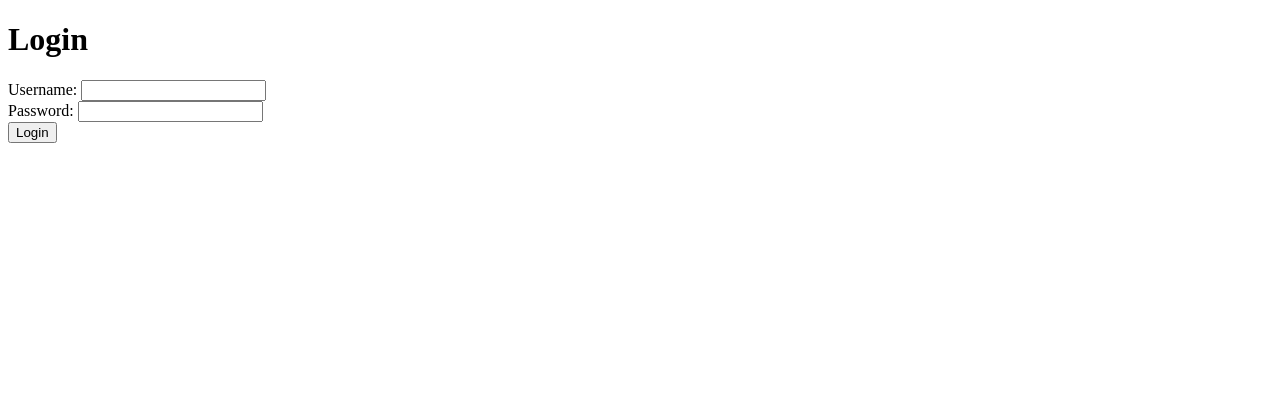
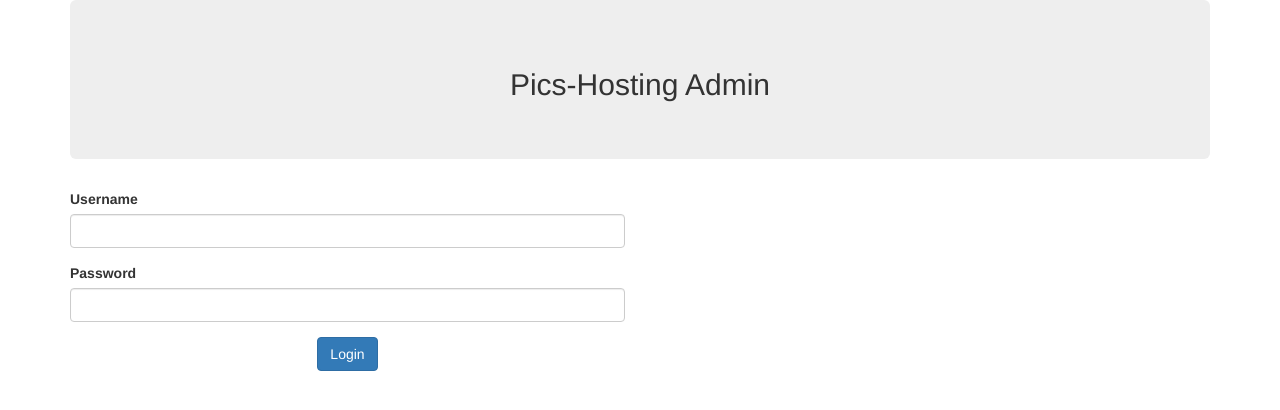
Before and after one commit to lyaguxafrog/pics-hosting, a Flask app: page /login in a window 1280 px wide. Shown: the top 410 px of the page. Run offline with Flask 3, Linux system fonts and the light colour scheme; some libraries are stand-ins or nearby versions.

Commit message:
oto recurt

```diff
--- a/kernel/hosting/__init__.py
+++ b/kernel/hosting/__init__.py
@@ -1,6 +1,8 @@
 # -*- coding: utf-8 -*-
 
 from flask import Flask
+
+from flask_bootstrap import Bootstrap
 
 from flask_sqlalchemy import SQLAlchemy
 from flask_login import LoginManager
@@ -13,6 +15,7 @@ load_dotenv(find_dotenv())
 
 
 app = Flask(__name__)
+bootstrap = Bootstrap(app)
 
 
 app.config['SECRET_KEY'] = os.getenv("SECRET_KEY")
--- a/kernel/hosting/route.py
+++ b/kernel/hosting/route.py
@@ -22,6 +22,7 @@ def login():
 
         if user and user.check_password(password):
             if user.is_2FA:
+                login_user(user)
                 return redirect(url_for('otp_login'))
             login_user(user)
             return redirect(url_for('admin.index'))
@@ -50,12 +51,14 @@ def view_image(id):
         return response
     return "Image not found", 404
 
+
 @app.route('/otp_login', methods=['GET', 'POST'])
 @login_required
 def otp_login():
     if request.method == 'POST':
         otp = request.form['otp']
         user = Admins.query.get(current_user.id)
+        logout_user()
 
         if user and user.verify_otp(otp):
             login_user(user)
--- a/kernel/hosting/templates/login.html
+++ b/kernel/hosting/templates/login.html
@@ -1,27 +1,37 @@
-<!DOCTYPE html>
-<html>
-<head>
-    <title>Login</title>
-</head>
-<body>
-    <h1>Login</h1>
-    {% with messages = get_flashed_messages() %}
-        {% if messages %}
-            <ul class="flash-messages">
-                {% for message in messages %}
-                    <li>{{ message }}</li>
-                {% endfor %}
-            </ul>
-        {% endif %}
-    {% endwith %}
-    <form method="POST" action="{{ url_for('login') }}">
-        <label for="username">Username:</label>
-        <input type="text" name="username" required><br>
+{% extends "bootstrap/base.html" %}
 
-        <label for="password">Password:</label>
-        <input type="password" name="password" required><br>
-
-        <input type="submit" value="Login">
-    </form>
-</body>
-</html>
+{% block content %}
+<div class="container">
+  <div class="row justify-content-center">
+    <div class="col-lg-12">
+      <div class="jumbotron text-center p-4">
+        <h2>Pics-Hosting Admin</h2>
+      </div>
+    </div>
+    <div class="col-lg-6">
+      {% with messages = get_flashed_messages(with_categories=true) %}
+      {% if messages %}
+      {% for category, message in messages %}
+      <div class="alert alert-{{ category }}" role="alert">
+        {{ message }}
+      </div>
+      {% endfor %}
+      {% endif %}
+      {% endwith %}
+      <form method="POST">
+        <div class="form-group">
+          <label for="username">Username</label>
+          <input type="text" class="form-control" id="username" name="username" required>
+        </div>
+        <div class="form-group">
+          <label for="password">Password</label>
+          <input type="password" class="form-control" id="password" name="password" required>
+        </div>
+        <div class="text-center">
+          <button type="submit" class="btn btn-primary">Login</button>
+        </div>
+      </form>
+    </div>
+  </div>
+</div>
+{% endblock %}
--- a/kernel/requirements.txt
+++ b/kernel/requirements.txt
@@ -15,3 +15,4 @@ apscheduler == 3.10.4
 psycopg2 == 2.9.9
 flask-wtf == 1.2.1
 flask-migrate == 4.0.5
+flask-bootstrap4 == 4.0.2
```
Also changed, not shown: kernel/hosting/models/admins.py (+9 -0 lines), kernel/.devcontainer/requirements.txt.
